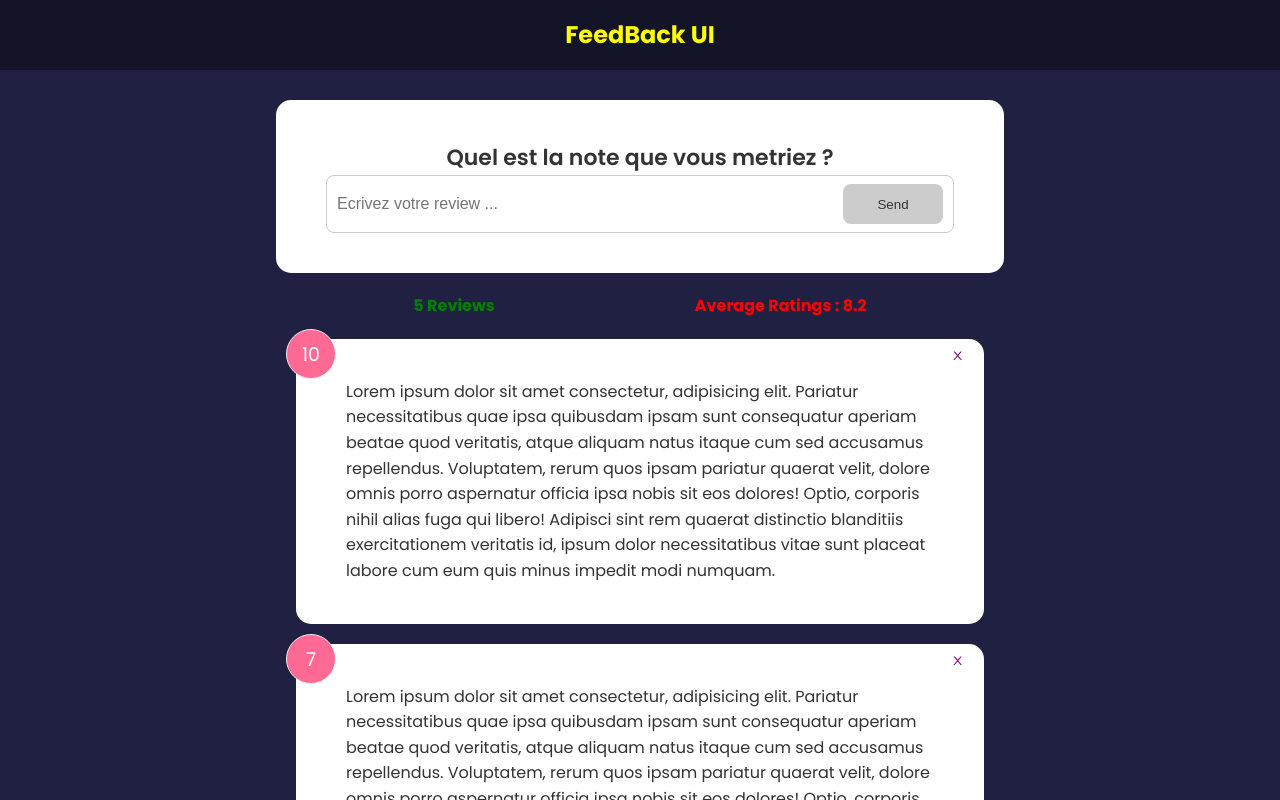
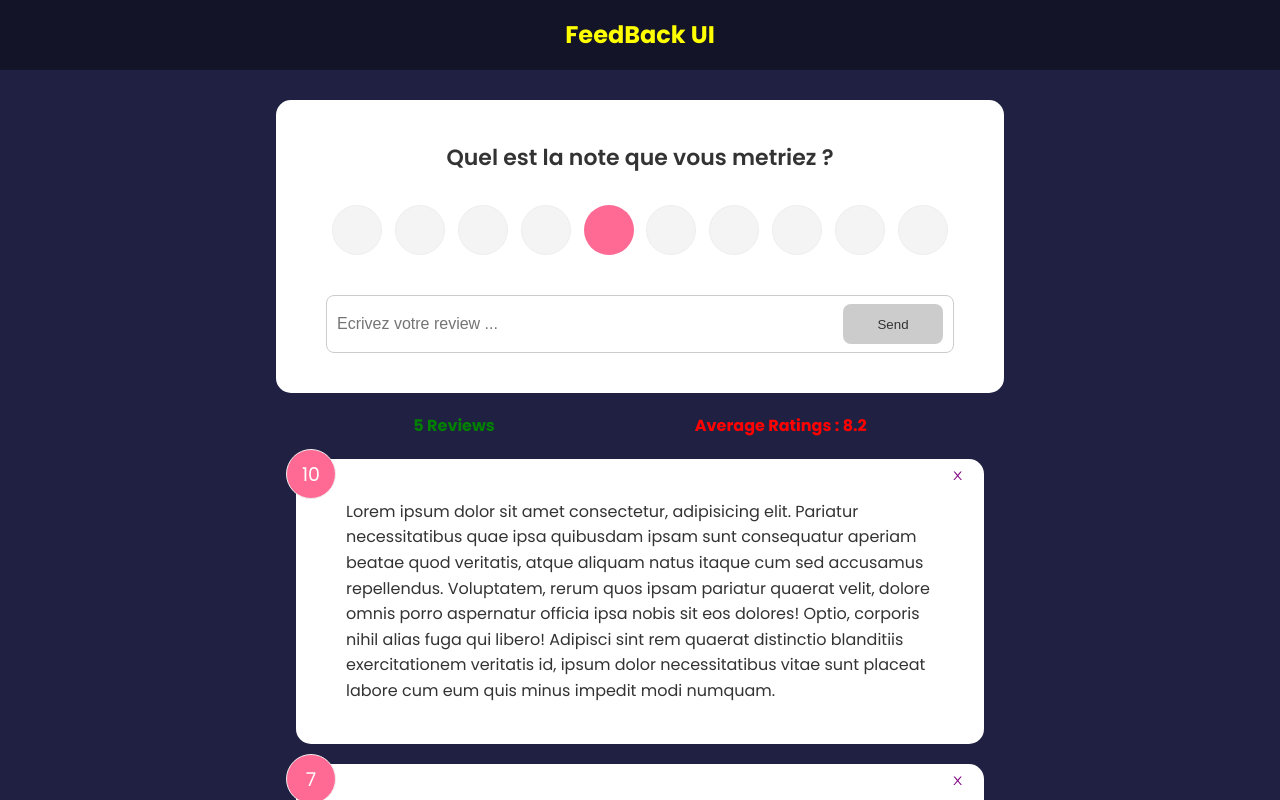
Before and after one commit to kalilBelgoumri/feedback_app, a React (Create React App) app: page / in a window 1280 px wide. Shown: the top 800 px of the page. Built offline with nearby package versions, Linux system fonts and the light colour scheme.

Commit message:
update rating

```diff
--- a/src/App.js
+++ b/src/App.js
@@ -9,6 +9,9 @@ import FeedbackForm from "./components/FeedbackForm";
 function App() {
   const [feedBack, setFeedBack] = useState(FeedBackData);
 
+  const addFeedback = (newFeedback) => {
+    console.log(newFeedback);
+  }
   const deleteFeedback = (id) => {
     if (window.confirm("Voulez vous vraiement suprimer ?")) {
       setFeedBack(feedBack.filter((item) => item.id !== id));
@@ -18,7 +21,7 @@ function App() {
     <>
       <Header />
       <div className="container">
-        <FeedbackForm />
+        <FeedbackForm handleAdd = {addFeedback} />
         <FeedbackStats feedBack={feedBack} />
         <div className="container">
           <FeedBackList feedBack={feedBack} handleDelete={deleteFeedback} />
--- a/src/components/FeedbackForm.jsx
+++ b/src/components/FeedbackForm.jsx
@@ -1,31 +1,46 @@
 import Card from "./shared/Card";
 import { useState } from "react";
 import Button from "./shared/Button";
+import RatingSelect from "./RatingSelect";
 
-function FeedbackForm() {
+function FeedbackForm({ handleAdd }) {
   const [text, setText] = useState("");
+  const [rating, setRating] = useState(10);
   const [btnDisabled, setBtnDisabled] = useState(true);
   const [message, setMessage] = useState("");
 
   const handleTextChange = (e) => {
-    if (text === '') {
+    if (text === "") {
       setBtnDisabled(true);
       setMessage(null);
-    } else if (text !== '' && text.trim().length < 10) {
-     setMessage("Votre message doit contenir au moin 10 caractères");
-     setBtnDisabled(true);
+    } else if (text !== "" && text.trim().length < 10) {
+      setMessage("Votre message doit contenir au moin 10 caractères");
+      setBtnDisabled(true);
     } else {
       setMessage(null);
       setBtnDisabled(false);
     }
-    setText(e.target.value)
+    setText(e.target.value);
+  };
+
+  const handleSubmit = (e) => {
+    e.preventDefault();
+    if (text.trim().length > 10) {
+      const newFeedback = {
+        text,
+        rating,
+      };
+      handleAdd(newFeedback);
+    }
+    setText("");
   };
 
   return (
     <>
       <Card>
-        <form>
+        <form onSubmit={handleSubmit}>
           <h2>Quel est la note que vous metriez ? </h2>
+          <RatingSelect select={(rating) => setRating(rating)} />
           <div className="input-group">
             <input
               value={text}
@@ -33,7 +48,7 @@ function FeedbackForm() {
               type="text"
               placeholder="Ecrivez votre review ..."
             />
-            <Button isDisabled={btnDisabled} version='primary' type="submit">
+            <Button isDisabled={btnDisabled} version="primary" type="submit">
               Send
             </Button>
           </div>
--- /dev/null
+++ b/src/components/RatingSelect.jsx
@@ -0,0 +1,125 @@
+import { useState } from "react";
+
+export default function RatingSelect({select}) {
+  const [selected, setSelected] = useState(5);
+
+  const handleChange = (e) => {
+    setSelected(+e.currentTarget.value);
+    select(selected);
+  };
+
+  return (
+    <ul className="rating">
+      <li>
+        <input
+          value='1'
+          onChange={handleChange}
+          checked={selected === 1}
+          type="radio"
+          name="rating"
+          id="num1"
+        />
+        <label htmlFor="num1"></label>
+      </li>
+      <li>
+        <input
+          value="2"
+          onChange={handleChange}
+          checked={selected === 2}
+          type="radio"
+          name="rating"
+          id="num2"
+        />
+        <label htmlFor="num2"></label>
+      </li>
+      <li>
+        <input
+          value="3"
+          onChange={handleChange}
+          checked={selected === 3}
+          type="radio"
+          name="rating"
+          id="num3"
+        />
+        <label htmlFor="num3"></label>
+      </li>
+      <li>
+        <input
+          value="4"
+          onChange={handleChange}
+          checked={selected === 4}
+          type="radio"
+          name="rating"
+          id="num4"
+        />
+        <label htmlFor="num4"></label>
+      </li>
+      <li>
+        <input
+          value="5"
+          onChange={handleChange}
+          checked={selected === 5}
+          type="radio"
+          name="rating"
+          id="num5"
+        />
+        <label htmlFor="num5"></label>
+      </li>
+      <li>
+        <input
+          value="6"
+          onChange={handleChange}
+          checked={selected === 6}
+          type="radio"
+          name="rating"
+          id="num6"
+        />
+        <label htmlFor="num6"></label>
+      </li>
+      <li>
+        <input
+          value="7"
+          onChange={handleChange}
+          checked={selected === 7}
+          type="radio"
+          name="rating"
+          id="num7"
+        />
+        <label htmlFor="num7"></label>
+      </li>
+      <li>
+        <input
+          value="8"
+          onChange={handleChange}
+          checked={selected === 8}
+          type="radio"
+          name="rating"
+          id="num8"
+        />
+        <label htmlFor="num8"></label>
+      </li>
+      <li>
+        <input
+          value="9"
+          onChange={handleChange}
+          checked={selected === 9}
+          type="radio"
+          name="rating"
+          id="num9"
+        />
+        <label htmlFor="num9"></label>
+      </li>
+      <li>
+        <input
+          value="10"
+          onChange={handleChange}
+          checked={selected === 10}
+          type="radio"
+          name="rating"
+          id="num10"
+        />
+        <label htmlFor="num10"></label>
+      </li>
+    </ul>
+  );
+}
```
